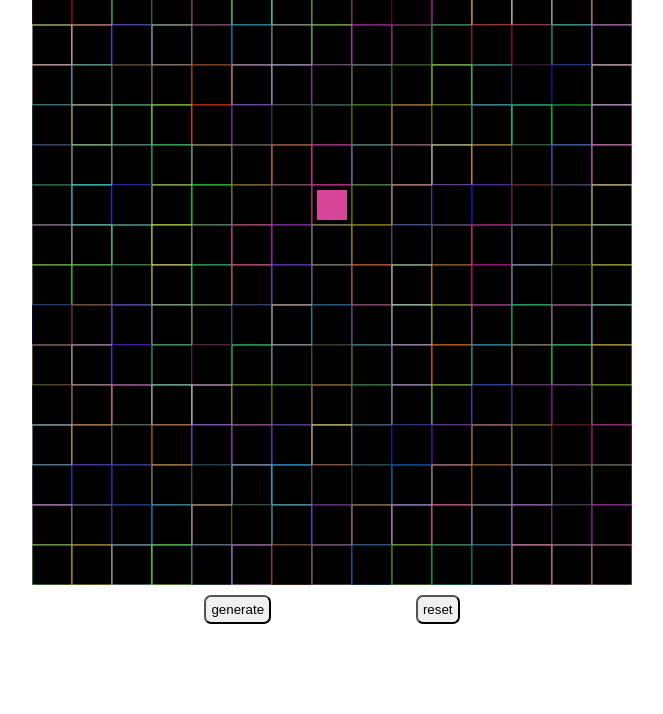
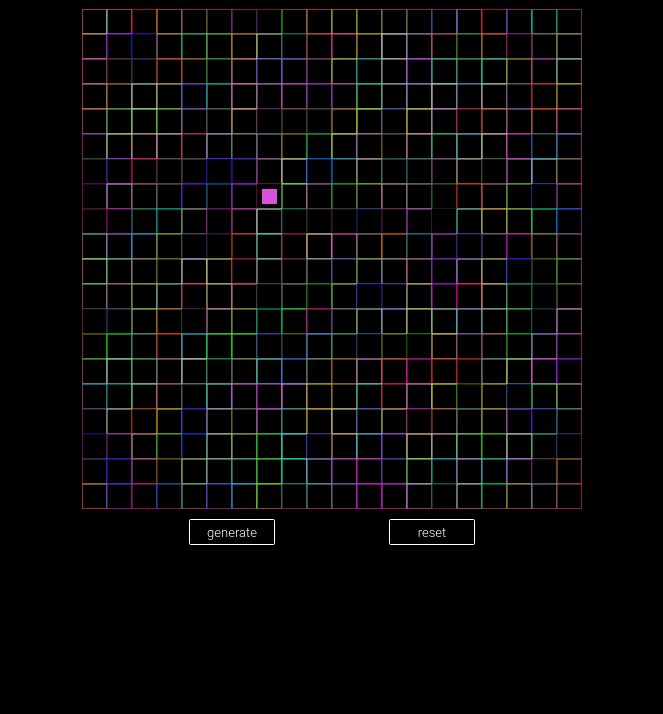
Before and after one commit to BabyDylPo/maze-generator, a website: page index.html in a window 1280 px wide. Shown: the part 132-846 px from the top of the page, without its empty margins (308-971 px from the left). After the commit the page ends 800 px from the top, so only its background shows below. Drawn offline with Linux system fonts and the light colour scheme.

Commit message:
change css add background and button css

```diff
--- a/index.css
+++ b/index.css
@@ -1,3 +1,61 @@
+/* http://meyerweb.com/eric/tools/css/reset/
+   v2.0 | 20110126
+   License: none (public domain)
+*/
+
+html, body, div, span, applet, object, iframe,
+h1, h2, h3, h4, h5, h6, p, blockquote, pre,
+a, abbr, acronym, address, big, cite, code,
+del, dfn, em, img, ins, kbd, q, s, samp,
+small, strike, strong, sub, sup, tt, var,
+b, u, i, center,
+dl, dt, dd, ol, ul, li,
+fieldset, form, label, legend,
+table, caption, tbody, tfoot, thead, tr, th, td,
+article, aside, canvas, details, embed,
+figure, figcaption, footer, header, hgroup,
+menu, nav, output, ruby, section, summary,
+time, mark, audio, video {
+	margin: 0;
+	padding: 0;
+	border: 0;
+	font-size: 100%;
+	font: inherit;
+	vertical-align: baseline;
+}
+/* HTML5 display-role reset for older browsers */
+article, aside, details, figcaption, figure,
+footer, header, hgroup, menu, nav, section {
+	display: block;
+}
+body {
+	line-height: 1;
+}
+ol, ul {
+	list-style: none;
+}
+blockquote, q {
+	quotes: none;
+}
+blockquote:before, blockquote:after,
+q:before, q:after {
+	content: '';
+	content: none;
+}
+table {
+	border-collapse: collapse;
+	border-spacing: 0;
+}
+
+/*
+*/
+
+.html {
+    background-color: black;
+}
+
+
+
 .body {
     width: 100vw;
     height: 100vh;
@@ -6,6 +64,19 @@
     margin: 10vh auto;
     display: flex;
     flex-direction: column;
+}
+.maze-div h1 {
+    /* margin: 0 auto; */
+    font-size: 27px;
+    font-weight: 100;
+    color: white;
+    padding: 0 0 0 17px;
+    margin: 17px auto;
+    letter-spacing: 10px;
+    /* font-family: 'Roboto',sans-serif; */
+}
+.maze-div h1:hover {
+    cursor: default;
 }
 .canvas-div {
     display: inline-flex;
@@ -19,13 +90,26 @@
     flex-direction: row;
     align-items: center;
 }
-.maze-div h1 {
-    margin: 0 auto;
-}
 .button {
     margin: 10px auto;
-    padding: 5px;
-    border-radius: 7px;
+    font-size: 13px;
+    width: 86px;
+    display: inline-block;
+    padding: 0.35em 1.2em;
+    border: 0.1em solid #FFFFFF;
+    border-radius: 0.12em;
+    box-sizing: border-box;
+    text-decoration: none;
+    font-family: 'Roboto',sans-serif;
+    font-weight: 300;
+    color: #FFFFFF;
+    background-color: #000000;
+    text-align: center;
+    transition: all 0.2s;
+}
+.button:hover {
+    color: #000000;
+    background-color: #FFFFFF;
 }
 .button:focus {
     outline: none;
--- a/index.html
+++ b/index.html
@@ -1,5 +1,5 @@
 <!DOCTYPE html>
-<html lang="en">
+<html lang="en" class="html">
 <head>
     <meta charset="UTF-8">
     <meta name="viewport" content="width=device-width, initial-scale=1.0">
@@ -17,6 +17,8 @@
             <div class="button-div">
                 <input id="generate" class="button" type="button" value="generate" />
                 <input id="reset" class="button" type="button" value="reset" />
+                <!-- <a href="something" id="generate" class="button">generate</a>
+                <a href="something" id="reset" class="button">reset</a> -->
             </div>
         </div>
     </div>
--- a/src/grid.js
+++ b/src/grid.js
@@ -5,7 +5,7 @@ class Grid {
     constructor(){
         this.cols = 0;
         this.rows = 0;
-        this.w = 40; // size of the cell
+        this.w = 25; // size of the cell
         this.grid = [];
         this.drawCoolDown = 0;
         this.drawCoolDownDefault = 7;  // generation speed
@@ -84,7 +84,7 @@ class Grid {
     draw(ctx) {
         this.player.movement(ctx);
         if(this.drawCoolDown === 0) {
-            ctx.clearRect(0, 0, ctx.width, ctx.height);
+            ctx.clearRect(0, 0, ctx.canvas.width, ctx.height);
             // ctx.fillStyle = this.getRandomColor();
             ctx.fillStyle = "#000000";
             ctx.fillRect(0, 0, ctx.canvas.width, ctx.canvas.height);
@@ -99,6 +99,27 @@ class Grid {
             this.player.show(ctx);
             this.highlight(ctx);
             this.drawCoolDown = this.drawCoolDownDefault;
+
+            // outline border for entire grid //
+            ////////////////////////////////////
+            ctx.beginPath();
+            ctx.lineWidth = 1;
+            ctx.strokeStyle = this.getRandomColor();
+            ///////////////  TOP  /////////////////////
+            ctx.moveTo(0, 0);
+            ctx.lineTo(0 + ctx.canvas.width, 0);
+            //////////////  RIGHT  ///////////////////
+            ctx.moveTo(0 + ctx.canvas.width, 0);
+            ctx.lineTo(0 + ctx.canvas.height, 0 + ctx.canvas.height);
+            //////////////  BOTTOM  //////////////////
+            ctx.moveTo(0 + ctx.canvas.height, 0 + ctx.canvas.height);
+            ctx.lineTo(0, 0 + ctx.canvas.width);
+            ///////////////  LEFT  ///////////////////
+            ctx.moveTo(0, 0 + ctx.canvas.height);
+            ctx.lineTo(0, 0);
+            //////////////////////////////////////////
+            ctx.stroke();
+            ctx.lineWidth = 1;
         }
         this.drawCoolDown--;
     };
--- a/src/index.js
+++ b/src/index.js
@@ -8,8 +8,8 @@ document.addEventListener("DOMContentLoaded", function () {
     const generate = document.getElementById("generate");
     const reset = document.getElementById("reset");
 
-    canvas.width = 600;
-    canvas.height = 600;
+    canvas.width = 500;
+    canvas.height = 500;
     // canvas.style.zIndex = 1;
 
     const ctx = canvas.getContext("2d");
```
Also changed, not shown: dist/main.js.
